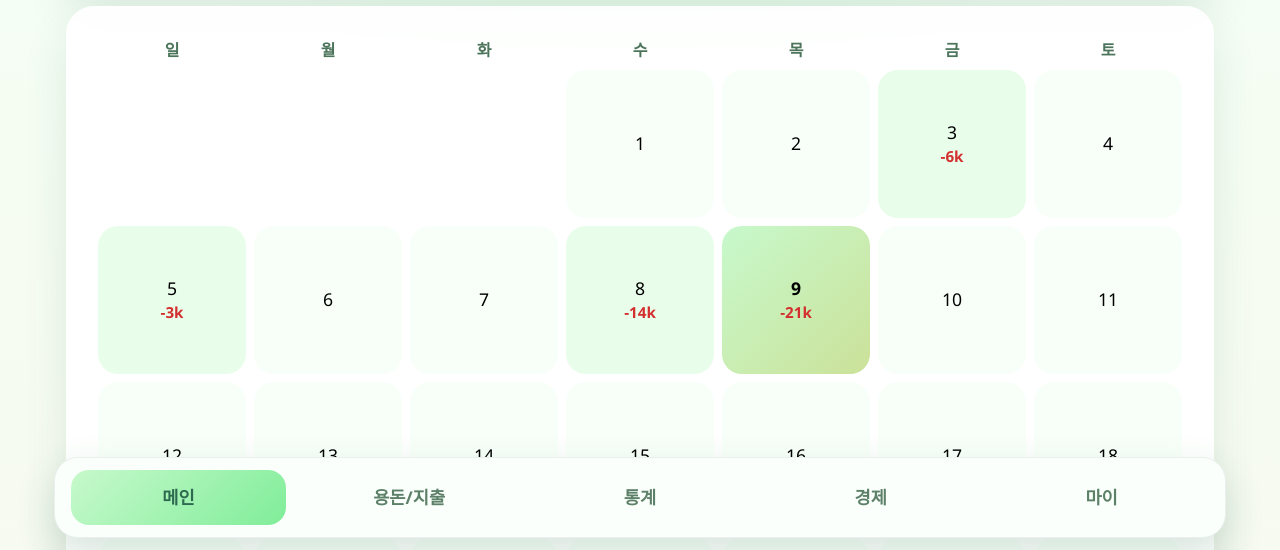
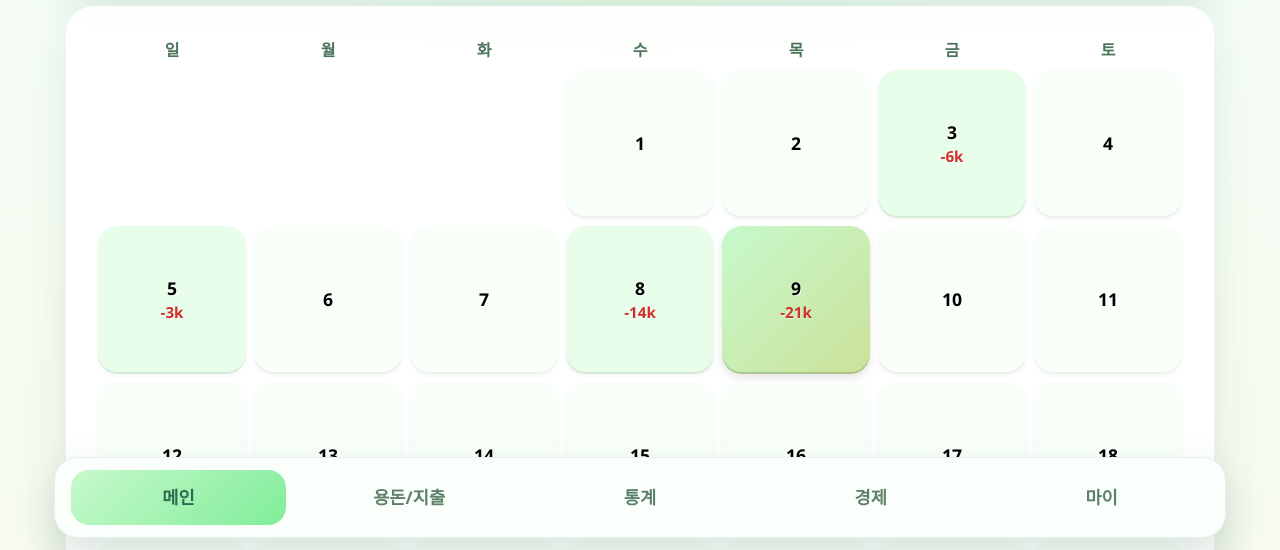
Before and after one commit to wosyh18/KB-Skeleton-Project-ChagokChagok, a Vue app: page / in a window 1280 px wide. Shown: the part 250-800 px from the top of the page. Built offline with nearby package versions, Linux system fonts and the light colour scheme; data requests are answered from the project's data file; sample sign-in values are in the browser's storage.

Commit message:
[#5]fix(메인): 숫자에 입체 효과 추가

```diff
--- a/src/styles.css
+++ b/src/styles.css
@@ -315,21 +315,36 @@ p {
   align-content: center;
   justify-items: center;
   padding: 0.35rem;
+  box-shadow: 0 2px 4px rgba(0, 0, 0, 0.04), inset 0 -2px 0 rgba(0, 0, 0, 0.05);
+  transition: transform 0.1s ease;
+}
+
+.calendar-day:active {
+  transform: translateY(1px);
+  box-shadow: 0 1px 2px rgba(0, 0, 0, 0.04), inset 0 1px 2px rgba(0, 0, 0, 0.05);
+}
+
+.calendar-day span {
+  font-weight: 700;
+  text-shadow: 1px 1px 0px rgba(255, 255, 255, 0.8);
 }
 
 .calendar-day.marked {
   background: var(--theme-primary-soft);
+  box-shadow: 0 2px 4px rgba(0, 0, 0, 0.04), inset 0 -2px 0 rgba(0, 0, 0, 0.08);
 }
 
 .calendar-day.today {
   background: linear-gradient(135deg, var(--theme-primary), color-mix(in srgb, var(--theme-primary) 75%, #d79b00));
   font-weight: 700;
+  box-shadow: 0 4px 8px rgba(0, 0, 0, 0.1), inset 0 -2px 0 rgba(0, 0, 0, 0.15);
 }
 
 .calendar-day small {
   color: #d32f2f;
-  font-weight: 700;
+  font-weight: 800;
   font-size: 0.75rem;
+  text-shadow: 0.5px 0.5px 0px rgba(255, 255, 255, 0.5);
 }
 
 .floating-tip {
```
